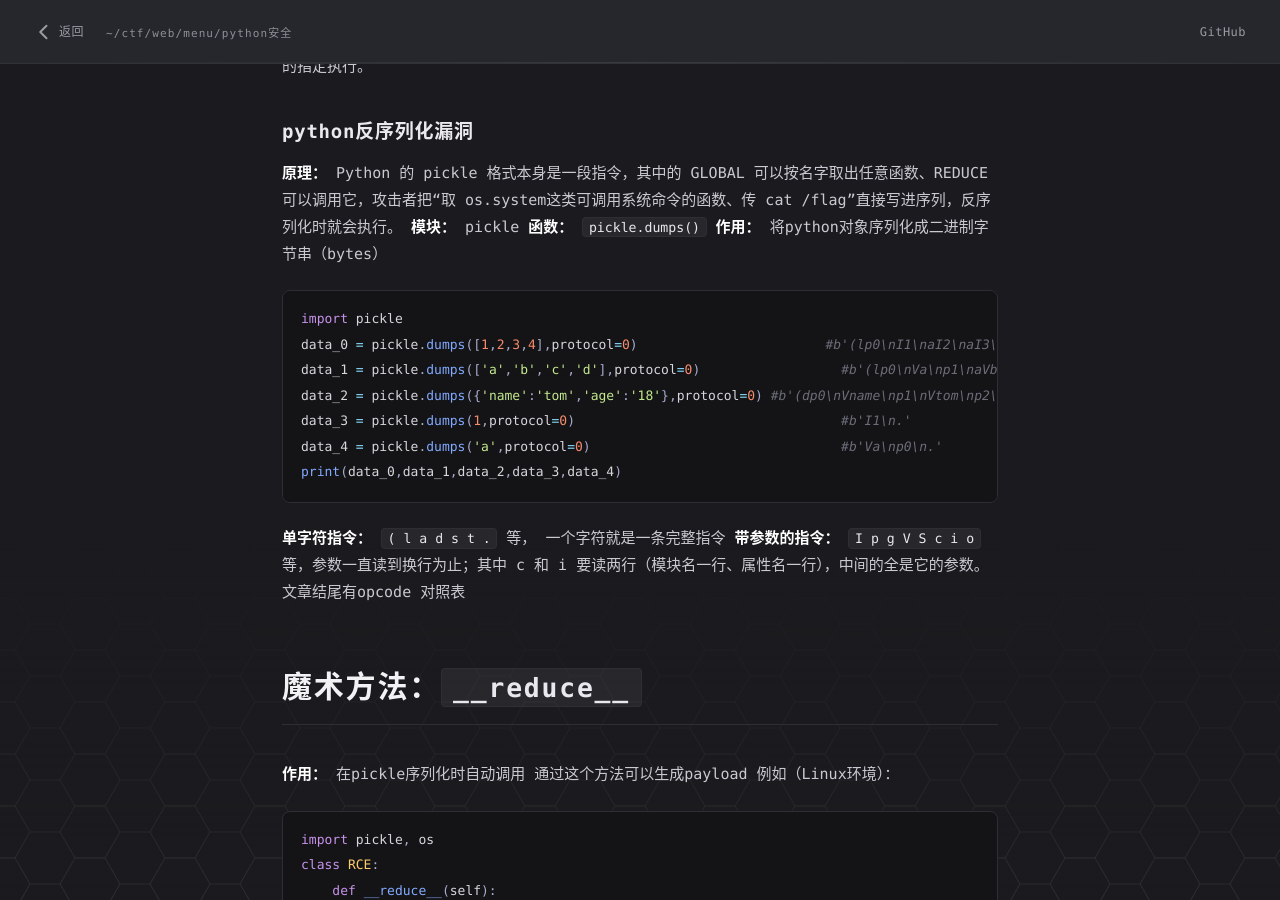
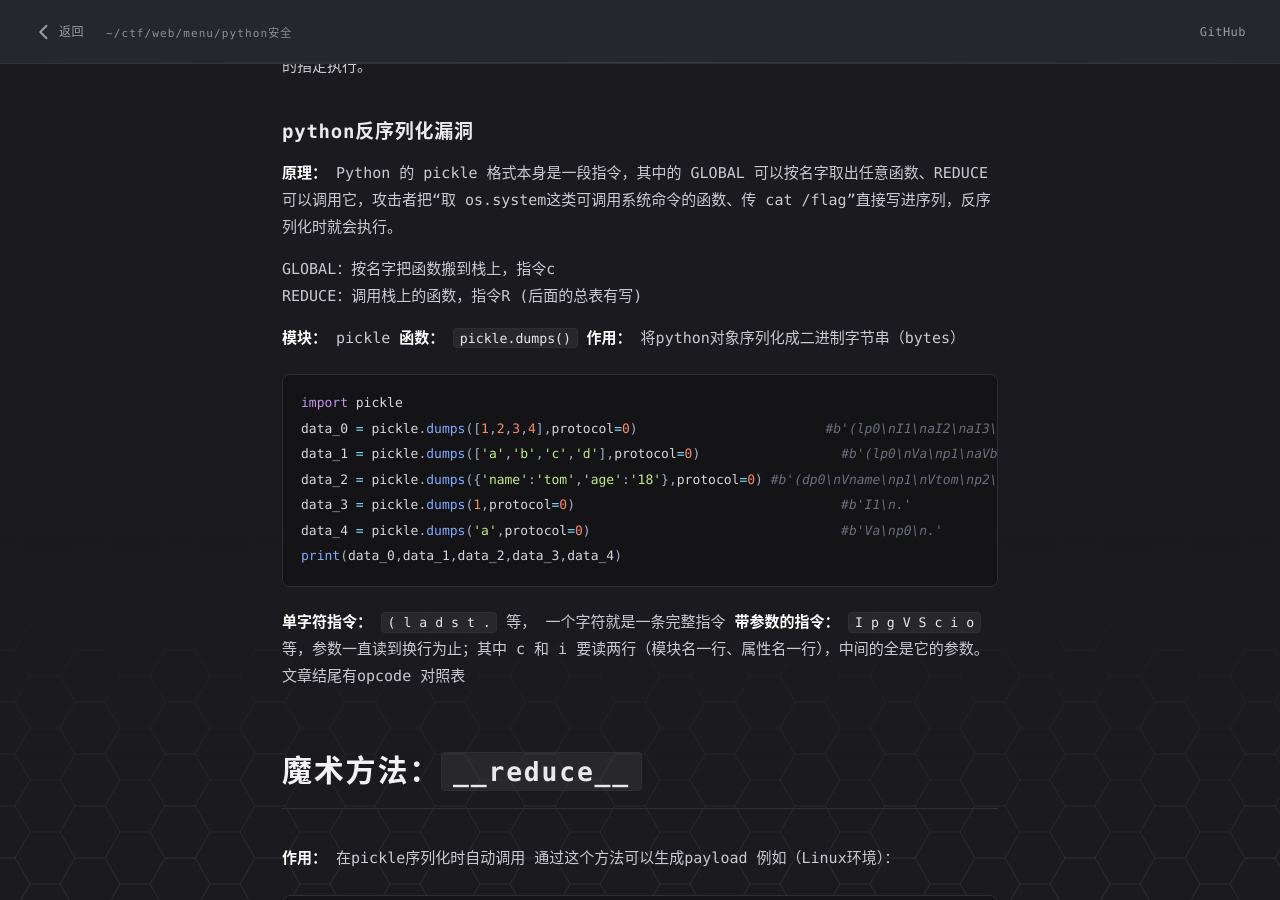
Before and after one commit to Min-2233/Min-2233.github.io, a Jekyll site: the page built from ctf/web/menu/python安全/python反序列化漏洞.md, in a window 1280 px wide and 900 px high, scrolled down 695 px. Built offline with Jekyll 4.4.1, drawn with Linux system fonts in a browser that asks for light colours.

Commit message:
Update python反序列化漏洞.md

```diff
--- a/ctf/web/menu/python安全/python反序列化漏洞.md
+++ b/ctf/web/menu/python安全/python反序列化漏洞.md
@@ -12,6 +12,10 @@ date: 2026-11-25
 ## python反序列化漏洞
 **原理：**
 Python 的 pickle 格式本身是一段指令，其中的 GLOBAL 可以按名字取出任意函数、REDUCE 可以调用它，攻击者把“取 os.system这类可调用系统命令的函数、传 cat /flag”直接写进序列，反序列化时就会执行。
+
+GLOBAL：按名字把函数搬到栈上，指令c
+REDUCE：调用栈上的函数，指令R (后面的总表有写)
+
 **模块：** pickle
 **函数：** `pickle.dumps()`
 **作用：** 将python对象序列化成二进制字节串（bytes）
```
